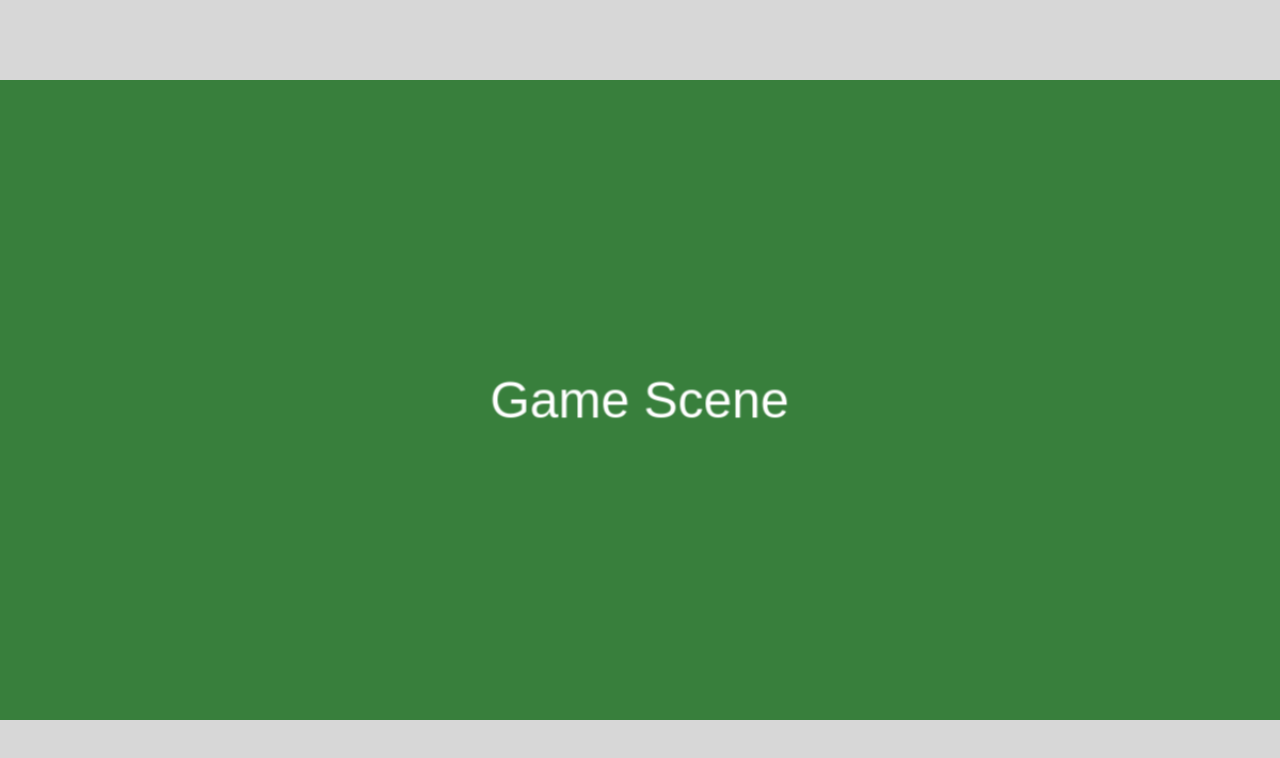
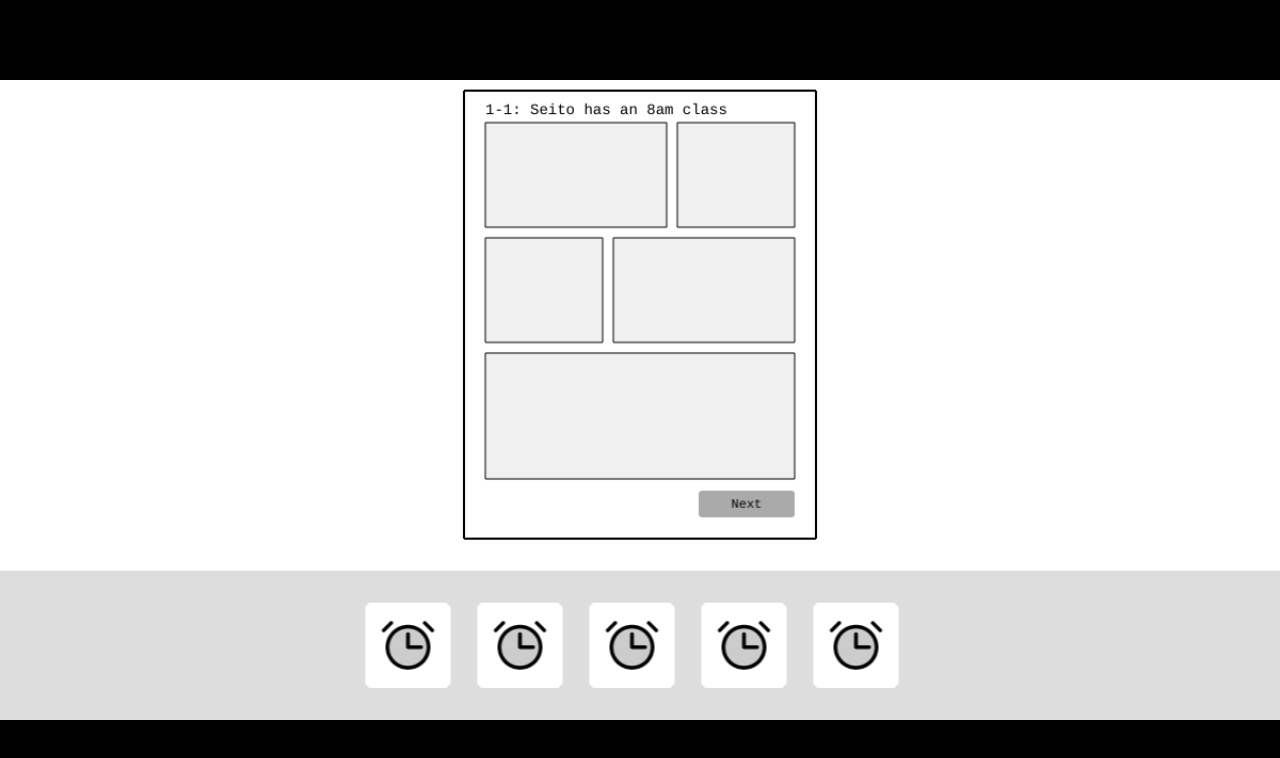
Before and after one commit to geraldiner/dont-be-late, a website built with Vite: page index.html in a window 1280 px wide. Built offline with nearby package versions, Linux system fonts and the light colour scheme; animation ran at ten frames a second.

Commit message:
feat: Game scene layout

```diff
--- a/index.html
+++ b/index.html
@@ -5,17 +5,6 @@
     <link rel="icon" type="image/svg+xml" href="/vite.svg" />
     <meta name="viewport" content="width=device-width, initial-scale=1.0" />
     <title>Don't Be Late!</title>
-    <style>
-      html,
-      body,
-      .container {
-        margin: 0px;
-        height: 100vh;
-        width: 100vw;
-        overflow: hidden;
-        background: #d7d7d7;
-      }
-    </style>
   </head>
   <body>
     <main id="game-container"></main>
--- a/src/main.ts
+++ b/src/main.ts
@@ -3,13 +3,14 @@ import * as Phaser from "phaser";
 import { GameScene } from "./scenes/game-scene";
 import { PreloadScene } from "./scenes/preload-scene";
 import { TitleScene } from "./scenes/title-scene";
+import "./style.css";
 
 const config = {
   type: Phaser.AUTO,
   width: 1200,
   height: 600,
   parent: "game-container",
-  backgroundColor: "#387F3C",
+  backgroundColor: "#fff",
   scale: {
     mode: Phaser.Scale.FIT,
     autoCenter: Phaser.Scale.CENTER_BOTH,
--- a/src/scenes/game-scene.ts
+++ b/src/scenes/game-scene.ts
@@ -1,18 +1,192 @@
 import * as Phaser from "phaser";
 
-import { SCENE_KEYS } from "../variables";
+import { ASSET_KEYS, SCENE_KEYS } from "../variables";
+
+const DEBUG: boolean = false;
+const DEFAULT_PADDING: number = 10;
+
+const PANEL_SCALE: number = 1.15;
+const PRELUDE_PANEL_Y_POSITION: number = 60;
+const PANEL_WIDTH: number = 330;
+const PANEL_HEIGHT: number = 420;
+
+const TITLE_X_POSITION: number = 20;
+const TITLE_Y_POSITION: number = 10;
+
+const BUTTON_WIDTH: number = 90;
+const BUTTON_HEIGHT: number = 25;
+
+const TILE_BAR_Y_POSITION: number = 460;
+const TILE_BAR_HEIGHT: number = 140;
+const TILE_SIZE: number = 80;
+
+const TILE_LAYOUT_MAP: {
+  [key: number]: { x: number; y: number; width: number; height: number }[];
+} = {
+  5: [
+    { x: 0, y: 0, width: 170, height: 98 },
+    { x: 180, y: 0, width: 110, height: 98 },
+    { x: 0, y: 108, width: 110, height: 98 },
+    { x: 120, y: 108, width: 170, height: 98 },
+    { x: 0, y: 216, width: 290, height: 118 },
+  ],
+};
+
+const AVAILABLE_TILES = [
+  ASSET_KEYS.ALARM,
+  ASSET_KEYS.ALARM,
+  ASSET_KEYS.ALARM,
+  ASSET_KEYS.ALARM,
+  ASSET_KEYS.ALARM,
+];
+
+const CHAPTER_TITLE = "1-1: Seito has an 8am class";
 
 export class GameScene extends Phaser.Scene {
+  private panelContainers: Phaser.GameObjects.Container[] = [];
+  private availableTiles: Phaser.GameObjects.Image[] = [];
+  private placedTiles: Phaser.GameObjects.Image[] = [];
+
   constructor() {
     super({ key: SCENE_KEYS.GAME });
   }
 
   public create(): void {
-    this.add
-      .text(this.scale.width / 2, this.scale.height / 2, "Game Scene", {
-        font: "48px Arial",
-        color: "#ffffff",
-      })
-      .setOrigin(0.5);
+    this.createLayout(1);
+    this.createTileBar();
+  }
+
+  private createLayout(panelAmount: number, isPrelude: boolean = false): void {
+    this.panelContainers = [];
+    for (let i = 1; i <= panelAmount; i++) {
+      const panelContainer = this.add.container(
+        this.game.canvas.width / 2 -
+          (PANEL_WIDTH * panelAmount) / 2 +
+          PANEL_WIDTH * (i - 1),
+        DEFAULT_PADDING,
+        [],
+      );
+      const panelObject = this.add
+        .rectangle(0, 0, PANEL_WIDTH, PANEL_HEIGHT, 0xffffff)
+        .setOrigin(0)
+        .setScale(isPrelude ? PANEL_SCALE : 1)
+        .setStrokeStyle(2, 0x000000);
+      panelContainer.add(panelObject);
+      this.createTilePlaces(panelContainer, 5);
+      const titleObject = this.add
+        .text(TITLE_X_POSITION, TITLE_Y_POSITION, CHAPTER_TITLE, {
+          fontSize: "14px",
+          color: "#000000",
+        })
+        .setOrigin(0);
+      panelContainer.add(titleObject);
+      if (i === panelAmount && !isPrelude) {
+        console.log("Hello");
+        const nextButtonContainer = this.add.container(
+          panelObject.width - BUTTON_WIDTH - DEFAULT_PADDING * 2,
+          panelObject.height - BUTTON_HEIGHT - DEFAULT_PADDING * 2,
+          [],
+        );
+        const nextButton = this.add
+          .rectangle(0, 0, BUTTON_WIDTH, BUTTON_HEIGHT, 0xaaaaaa)
+          .setOrigin(0)
+          .setRounded(2)
+          .setInteractive({ useHandCursor: true });
+        const nextButtonText = this.add
+          .text(BUTTON_WIDTH / 2, BUTTON_HEIGHT / 2, "Next", {
+            fontSize: "12px",
+            color: "#000000",
+          })
+          .setOrigin(0.5);
+        nextButtonContainer.add(nextButton);
+        nextButtonContainer.add(nextButtonText);
+        panelContainer.add(nextButtonContainer);
+      }
+      this.panelContainers.push(panelContainer);
+    }
+  }
+
+  private createTile(
+    x: number,
+    y: number,
+    imageKey: string,
+    frameNumber: number = 0,
+    scale: number = 1,
+  ): Phaser.GameObjects.Image {
+    return this.add
+      .image(x, y, imageKey, frameNumber)
+      .setOrigin(0)
+      .setScale(scale);
+  }
+
+  private createTilePlaces(
+    panelContainer: Phaser.GameObjects.Container,
+    tileAmount: number,
+  ): void {
+    this.placedTiles = [];
+
+    const tileContainer = this.add.container(
+      DEFAULT_PADDING * 2,
+      DEFAULT_PADDING * 3,
+      [],
+    );
+
+    panelContainer.add(tileContainer);
+
+    const layoutMap = TILE_LAYOUT_MAP[tileAmount];
+
+    layoutMap.forEach((tile) => {
+      const tilePlace = this.add
+        .rectangle(tile.x, tile.y, tile.width, tile.height, 0xf0f0f0)
+        .setOrigin(0)
+        .setStrokeStyle(1, 0x000000);
+      tileContainer.add(tilePlace);
+      const tileObj = this.createTile(
+        tile.x + tile.width / 2 - TILE_SIZE / 2,
+        tile.y + tile.height / 2 - TILE_SIZE / 2,
+        ASSET_KEYS.ALARM,
+      ).setVisible(false);
+      this.placedTiles.push(tileObj);
+      tileContainer.add(tileObj);
+    });
+  }
+
+  private createTileBar(): void {
+    this.availableTiles = [];
+    const tileBarContainer = this.add.container(0, TILE_BAR_Y_POSITION, []);
+    const tileBarBackground = this.add
+      .rectangle(0, 0, this.game.canvas.width, TILE_BAR_HEIGHT, 0xdddddd)
+      .setOrigin(0);
+    tileBarContainer.add(tileBarBackground);
+
+    const tilesListContainer = this.add.container(
+      tileBarBackground.width / 2,
+      tileBarBackground.height / 2 - TILE_SIZE / 2,
+      [],
+    );
+    tileBarContainer.add(tilesListContainer);
+
+    for (let i = 0; i < AVAILABLE_TILES.length; i++) {
+      const tilePlace = this.add
+        .rectangle(
+          (TILE_SIZE + DEFAULT_PADDING * 2.5) * i -
+            (AVAILABLE_TILES.length * (TILE_SIZE + DEFAULT_PADDING * 2.5)) / 2 +
+            DEFAULT_PADDING / 2,
+          0,
+          TILE_SIZE,
+          TILE_SIZE,
+          0xffffff,
+        )
+        .setOrigin(0)
+        .setRounded(4);
+      tilesListContainer.add(tilePlace);
+      const tileObj = this.createTile(
+        tilePlace.x,
+        tilePlace.y,
+        AVAILABLE_TILES[i],
+      );
+      this.availableTiles.push(tileObj);
+      tilesListContainer.add(tileObj);
+    }
   }
 }
--- a/src/scenes/preload-scene.ts
+++ b/src/scenes/preload-scene.ts
@@ -1,13 +1,16 @@
 import * as Phaser from "phaser";
 
-import { SCENE_KEYS } from "../variables";
+import alarmPlaceholder from "../assets/images/placeholders/Alarm.png";
+import { ASSET_KEYS, SCENE_KEYS } from "../variables";
 
 export class PreloadScene extends Phaser.Scene {
   constructor() {
     super({ key: SCENE_KEYS.PRELOAD });
   }
 
-  public preload(): void {}
+  public preload(): void {
+    this.load.image(ASSET_KEYS.ALARM, alarmPlaceholder);
+  }
 
   public create(): void {
     this.scene.start(SCENE_KEYS.TITLE);
--- /dev/null
+++ b/src/style.css
@@ -0,0 +1,5 @@
+body {
+  background: #000;
+  margin: 0;
+  padding: 0;
+}
--- a/src/variables/index.ts
+++ b/src/variables/index.ts
@@ -3,3 +3,7 @@ export const SCENE_KEYS = {
   TITLE: "TITLE",
   GAME: "GAME",
 } as const;
+
+export const ASSET_KEYS = {
+  ALARM: "ALARM",
+} as const;
```
Also changed, not shown: src/assets/images/placeholders/Alarm.png (added).
